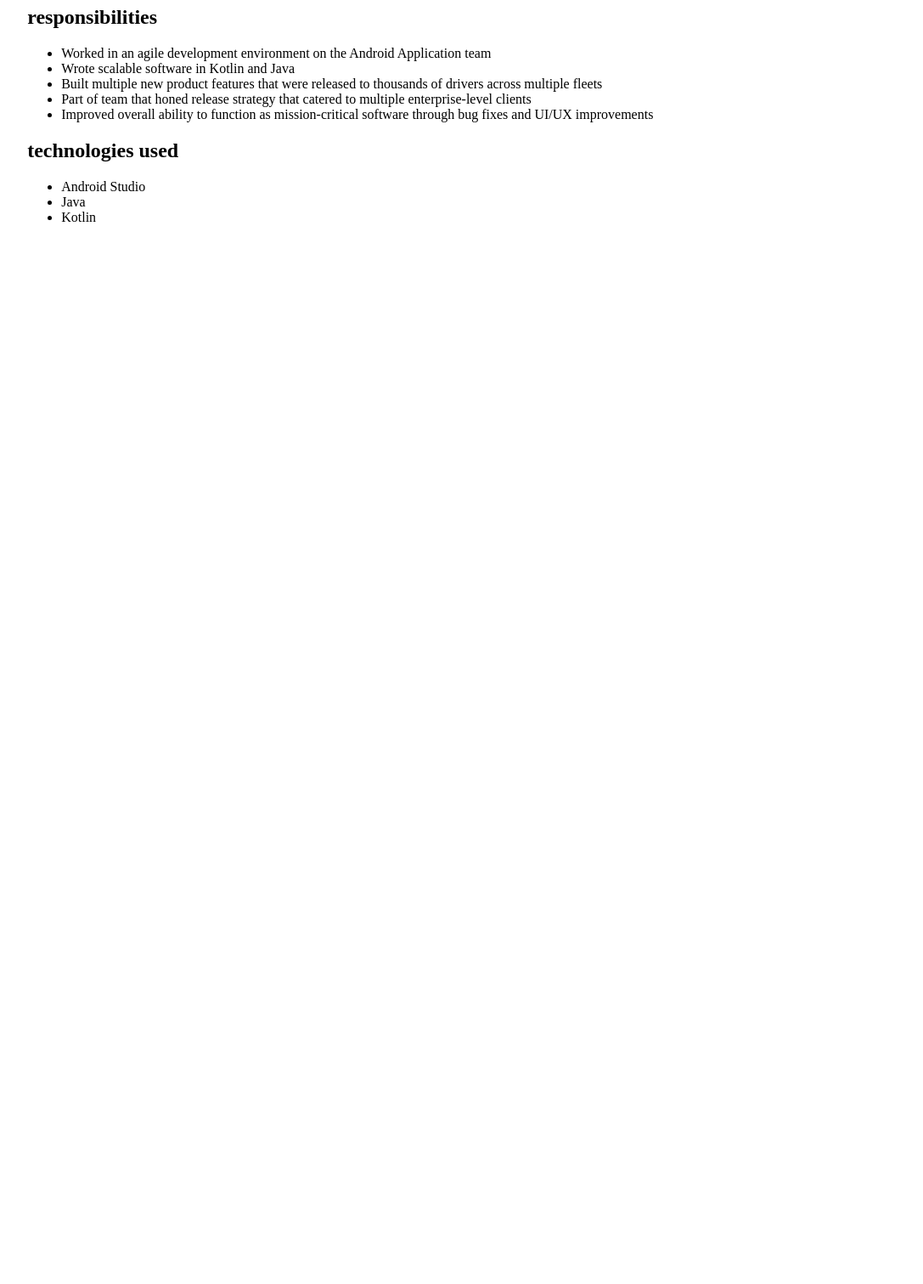
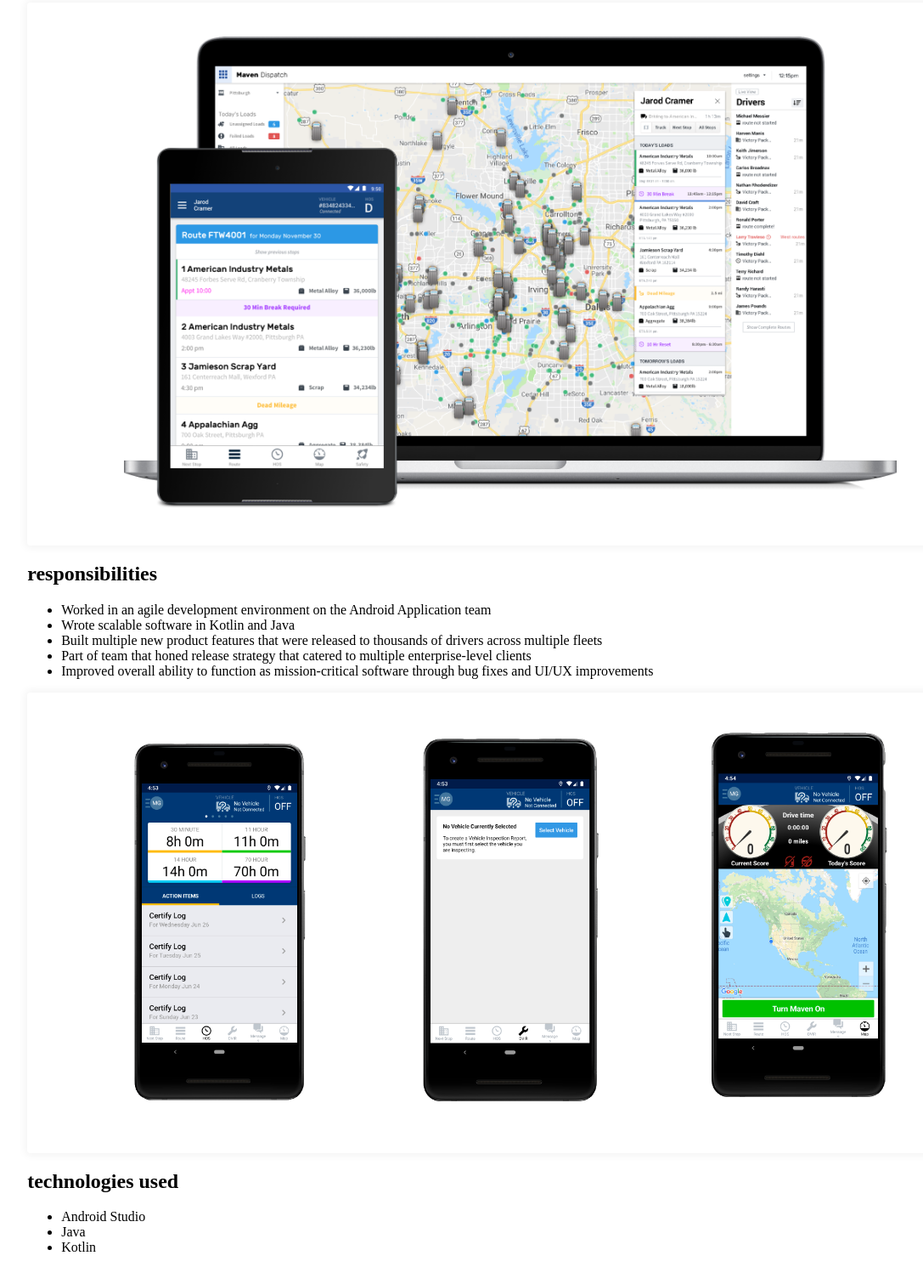
Before and after one commit to mgillespie19/maxgillespie.com-REACT, a Gatsby site: page /mavenMachines in a window 1280 px wide. Shown: the part 203-1714 px from the top of the page at 85% size, without its empty margins (39-1126 px from the left). Before the commit the page ends 800 px from the top, so only its background shows below. Built offline with nearby package versions, Linux system fonts and the light colour scheme; Gatsby itself is replaced by a stand-in of ours.

Commit message:
maven page

```diff
--- a/src/layouts/highSpeedRail.css
+++ b/src/layouts/highSpeedRail.css
@@ -3,6 +3,7 @@
   display: grid;
   align-content: space-between;
   width: 100%;
+  background-color: rgba(240, 240, 240, 1);
 }
 
 .page {
--- /dev/null
+++ b/src/layouts/mavenLayout.css
@@ -0,0 +1,19 @@
+.mavenDetailImages1 img {
+  padding-left: 10%;
+  width: 80%;
+  padding-top: 40px;
+  padding-bottom: 40px;
+}
+
+.mavenDetailImages2 img {
+  width: 20%;
+  padding-left: 10%;
+  padding-top: 40px;
+  padding-bottom: 40px;
+}
+
+.mavenDetailImages1, .mavenDetailImages2 {
+  border-radius: 4px;
+  box-shadow: 0px 0px 10px 3px rgba(244, 244, 244, 1);
+  /* background-color: rgba(244, 244, 244, 1); */
+}
--- a/src/pages/mavenMachines.js
+++ b/src/pages/mavenMachines.js
@@ -2,6 +2,12 @@
 import Link from 'gatsby-link'
 
 import '../layouts/workLayout.css'
+import '../layouts/mavenLayout.css'
+
+import tabletImage from '../assets/Maven/mavenimg4.png'
+import screen1 from '../assets/Maven/screen1.png'
+import screen2 from '../assets/Maven/screen2.png'
+import screen3 from '../assets/Maven/screen3.png'
 
 const IndexPage = () => (
   <div className="WorkDetail">
@@ -18,6 +24,10 @@
     codebase for their app that services thousands of truck
     drivers and dispatchers daily."
     </p>
+
+    <div className='mavenDetailImages1'>
+      <img src={tabletImage} />
+    </div>
 
     <h2> responsibilities </h2>
     <ul>
@@ -39,6 +49,12 @@
       </li>
     </ul>
 
+    <div className='mavenDetailImages2'>
+      <img src={screen1} />
+      <img src={screen2} />
+      <img src={screen3} />
+    </div>
+
     <h2> technologies used </h2>
     <ul>
       <li>
```
Also changed, not shown: src/assets/Maven/mavenimg4.png (added), src/assets/Maven/screen1.png (added), src/assets/Maven/screen2.png (added), src/assets/Maven/screen3.png (added).
